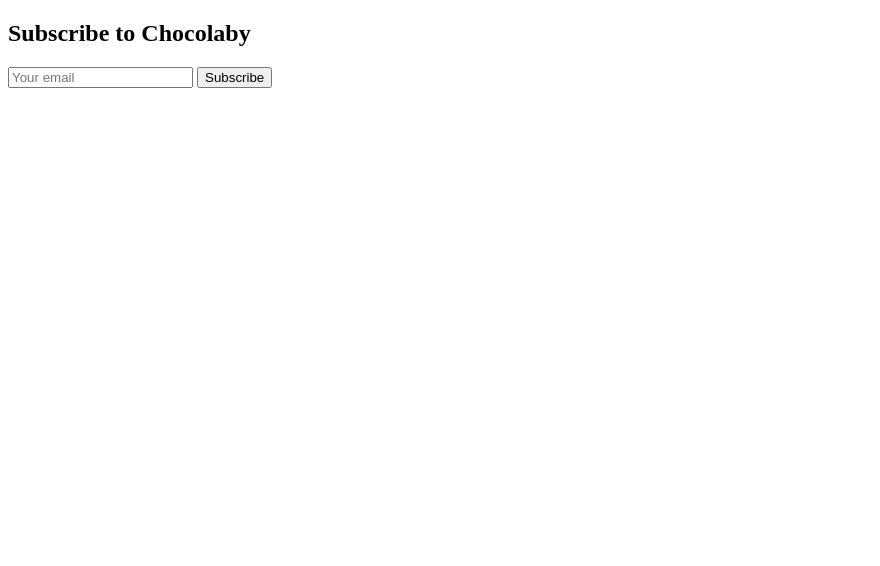
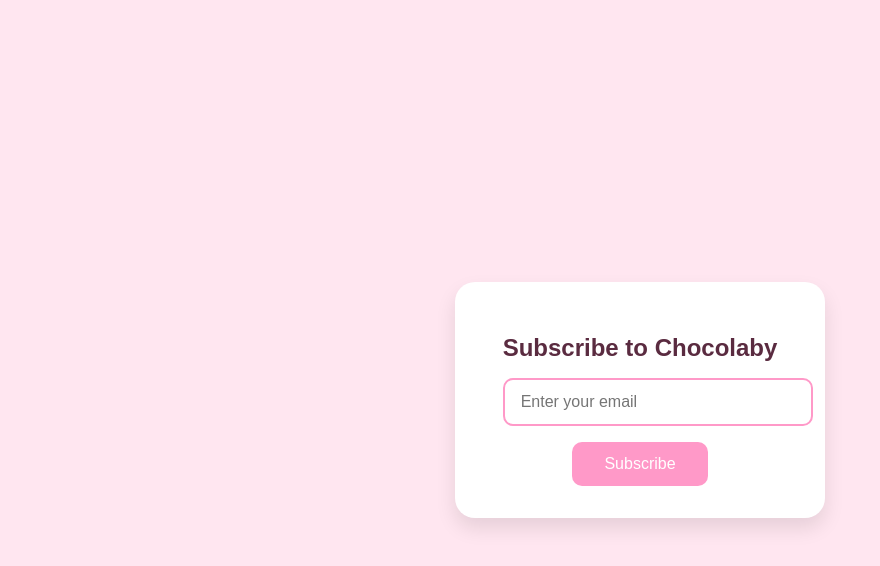
Before and after one commit to MariiaKravets-chocolaby/subscription-form, a plain HTML site: page index.html in a window 1280 px wide. Shown: the whole page, without its empty margins (0-880 px from the left). Drawn offline with Linux system fonts and the light colour scheme.

Commit message:
Add files via upload

```diff
--- a/index.html
+++ b/index.html
@@ -3,14 +3,62 @@
 <head>
   <meta charset="UTF-8" />
   <title>Subscribe to Chocolaby</title>
+  <style>
+    body {
+      margin: 0;
+      padding: 0;
+      font-family: 'Arial', sans-serif;
+      background: #ffe6f0;
+      display: flex;
+      justify-content: center;
+      align-items: center;
+      height: 100vh;
+      color: #5a2b40;
+    }
+
+    .form-container {
+      background: #fff;
+      padding: 2rem 3rem;
+      border-radius: 20px;
+      box-shadow: 0 10px 20px rgba(0, 0, 0, 0.1);
+      text-align: center;
+    }
+
+    h2 {
+      margin-bottom: 1rem;
+      font-size: 1.5rem;
+    }
+
+    input[type="email"] {
+      padding: 0.8rem 1rem;
+      width: 100%;
+      max-width: 300px;
+      border: 2px solid #ff99c8;
+      border-radius: 10px;
+      font-size: 1rem;
+      margin-bottom: 1rem;
+    }
+
+    button {
+      padding: 0.8rem 2rem;
+      background: #ff99c8;
+      border: none;
+      border-radius: 10px;
+      color: white;
+      font-size: 1rem;
+      cursor: pointer;
+      transition: background 0.3s;
+    }
+
+    button:hover {
+      background: #ff66a3;
+    }
+  </style>
 </head>
 <body>
-  <h2>Subscribe to Chocolaby</h2>
-
-  <form action="https://webhook.sendpulse.com/forms/subscribe" method="POST" target="_blank">
-    <input type="email" name="email" placeholder="Your email" required />
-    <button type="submit">Subscribe</button>
-  </form>
-
-</body>
-</html>
+  <div class="form-container">
+    <h2>Subscribe to Chocolaby</h2>
+    <form action="https://webhook.sendpulse.com/forms/subscribe" method="post" target="_blank">
+      <input type="email" name="email" placeholder="Enter your email" required />
+      <br />
+      <button type="submit">Subscribe</button
```
